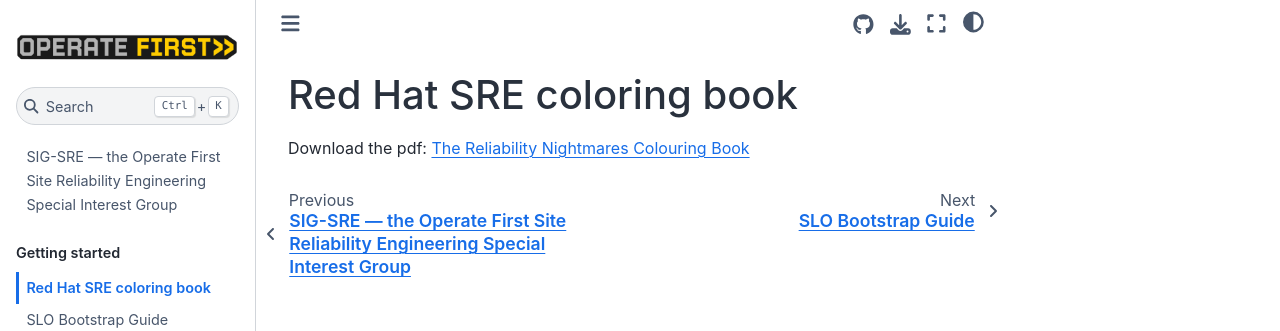
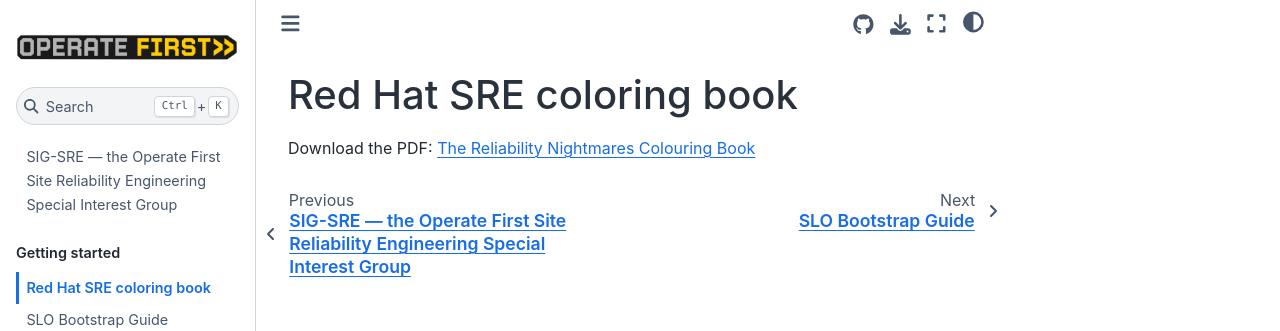
Before and after one commit to operate-first/sre, a Jupyter Book: the page built from sre-coloring-book/red-hat-sre-coloring-book.md, in a window 1280 px wide. Shown: the top 331 px of the page. Built offline with Jupyter Book 1.0.4 settings and Sphinx 7.4.7 and the Sphinx Book theme 1.1.4, drawn with Linux system fonts in a browser that asks for light colours.

```diff
--- a/sre-coloring-book/red-hat-sre-coloring-book.md
+++ b/sre-coloring-book/red-hat-sre-coloring-book.md
@@ -1,3 +1,3 @@
 # Red Hat SRE coloring book
 
-Download the pdf: [The Reliability Nightmares Colouring Book](https://github.com/operate-first/sre/raw/main/sre-coloring-book/red-hat-sre-coloring-book.pdf)
+Download the PDF: [The Reliability Nightmares Colouring Book](https://github.com/operate-first/sre/raw/main/sre-coloring-book/red-hat-sre-coloring-book.pdf)
```
